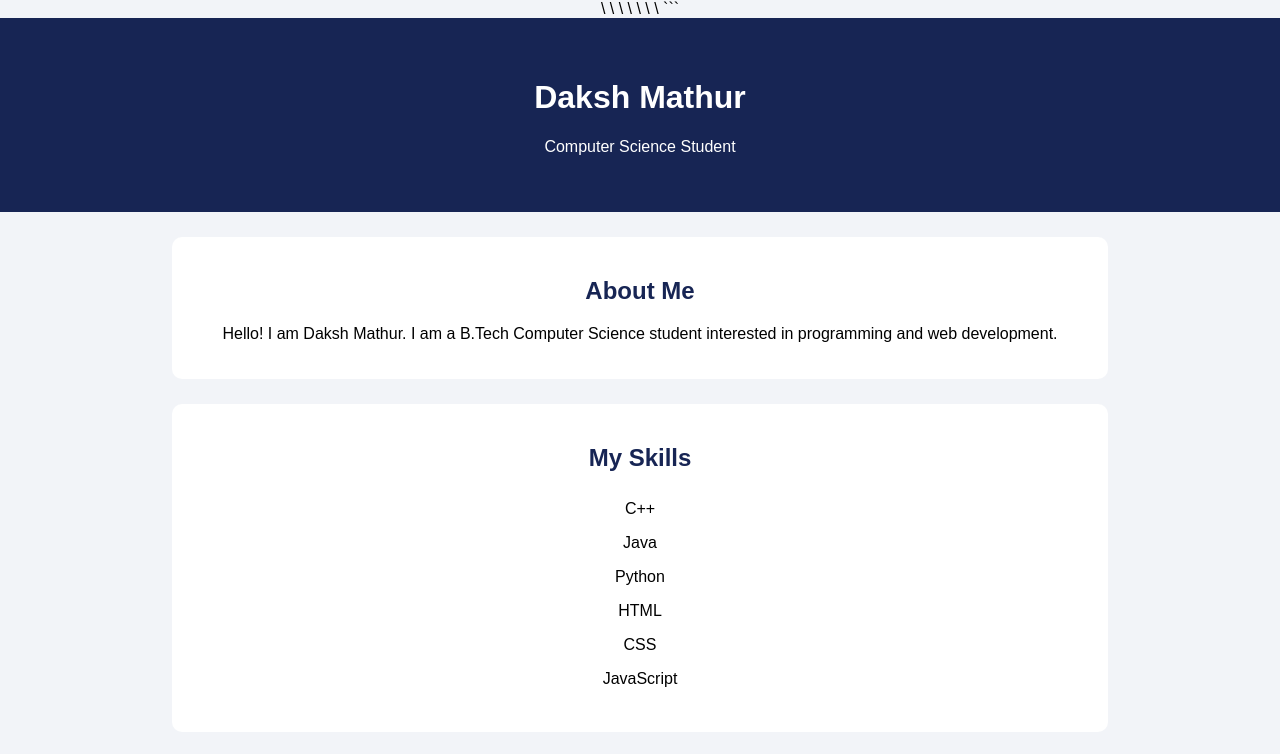
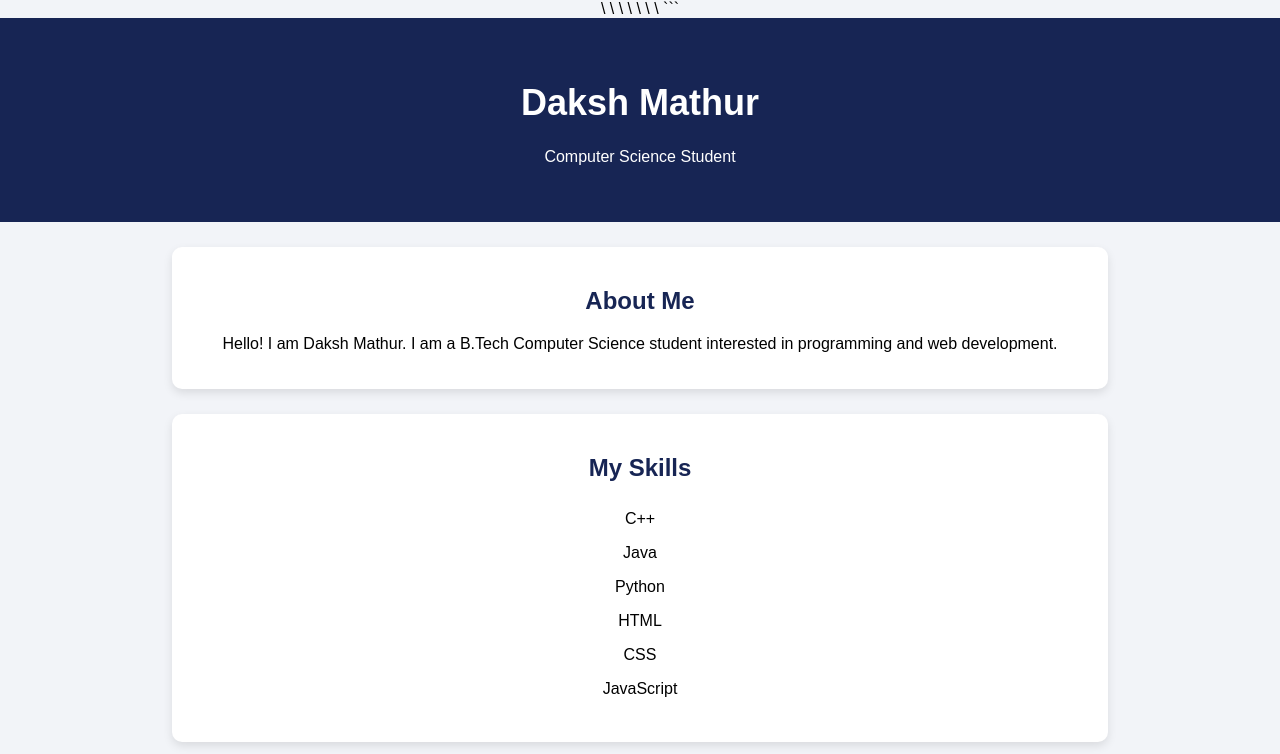
Before and after one commit to dakshmathur11935-ai/GitHub-practical-test, a plain HTML site: page index.html in a window 1280 px wide. Shown: the top 754 px of the page. Drawn offline with Linux system fonts and the light colour scheme.

Commit message:
Improve portfolio styling

```diff
--- a/style.css
+++ b/style.css
@@ -40,3 +40,15 @@ button {
     border-radius: 5px;
     cursor: pointer;
 }
+
+header h1 {
+    font-size: 36px;
+}
+
+section {
+    box-shadow: 0 4px 10px rgba(0, 0, 0, 0.1);
+}
+
+button:hover {
+    background-color: #172554;
+}
```
